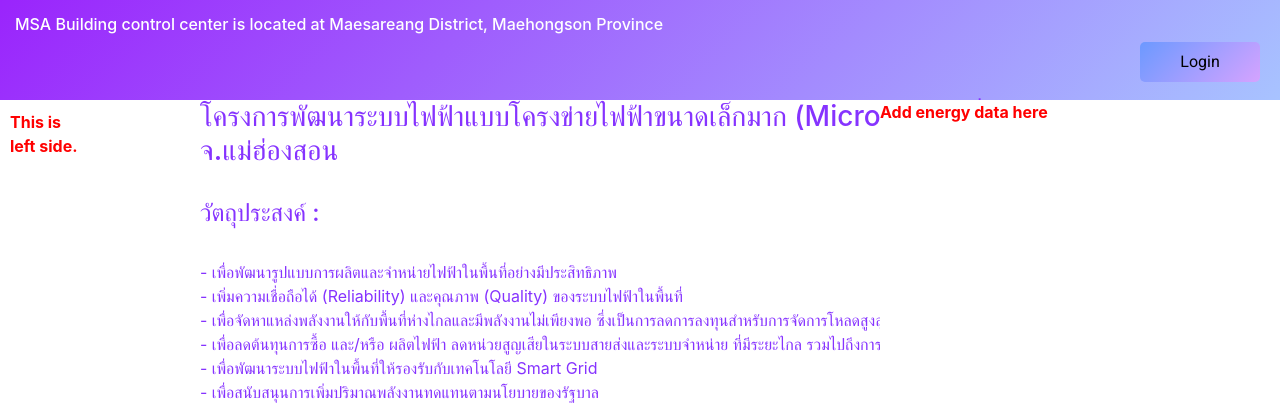
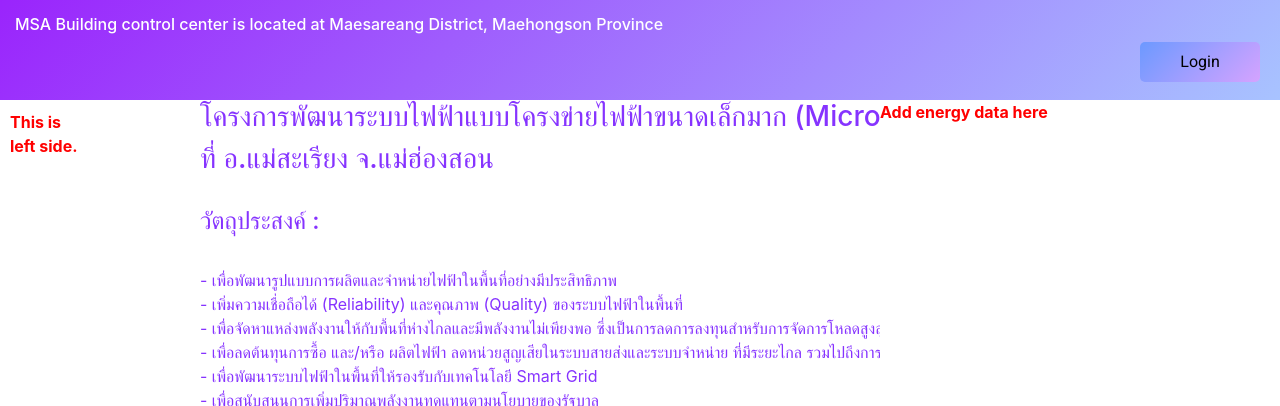
Before and after one commit to MSABEMS/msabems2, a plain HTML site: page login.html in a window 1280 px wide. Shown: the top 406 px of the page. Drawn offline with nearby package versions, Linux system fonts and the light colour scheme.

Commit message:
Edit Login
Edit Login Page

```diff
--- a/login.html
+++ b/login.html
@@ -78,7 +78,8 @@
   </div>
 
   <div id="content">
-    <h3>โครงการพัฒนาระบบไฟฟ้าแบบโครงข่ายไฟฟ้าขนาดเล็กมาก (Micro-Grid) ที่ อ.แม่สะเรียง จ.แม่ฮ่องสอน</h3> </br>
+    <h3>โครงการพัฒนาระบบไฟฟ้าแบบโครงข่ายไฟฟ้าขนาดเล็กมาก (Microgrid)</h3>
+    <h3>ที่ อ.แม่สะเรียง จ.แม่ฮ่องสอน</h3> </br>
     <h4>วัตถุประสงค์ :</h4>
     <br>  - เพื่อพัฒนารูปแบบการผลิตและจำหน่ายไฟฟ้าในพื้นที่อย่างมีประสิทธิภาพ
     <br>  - เพิ่มความเชื่อถือได้ (Reliability) และคุณภาพ (Quality) ของระบบไฟฟ้าในพื้นที่
--- a/styles/loginstyle.css
+++ b/styles/loginstyle.css
@@ -39,7 +39,7 @@
   position:absolute;
   /* background-color:#808080; */
 
-  height:13%;
+  height:12%;
   text-align:center;
 
   border: 0px 0px 0px 0px;
```
